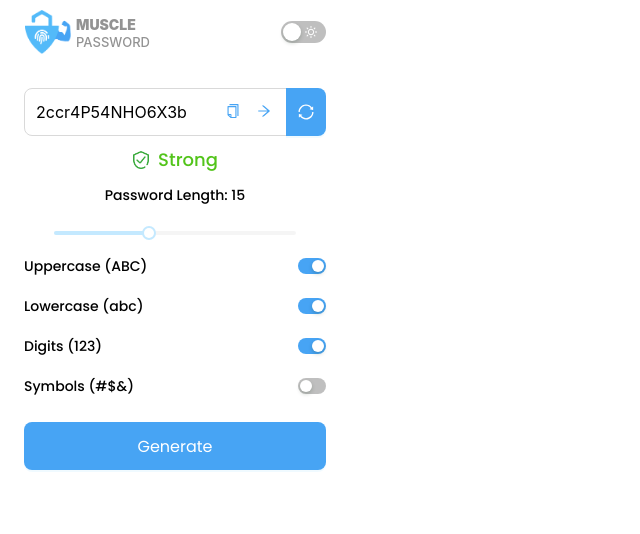
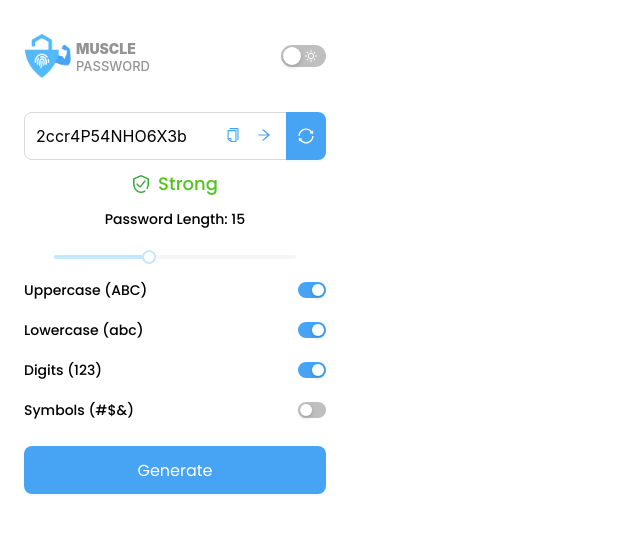
Before and after one commit to musclepassword/chrome-extension, a React (Create React App) app: page / in a window 1280 px wide. Shown: the top 534 px of the page, without its empty margins (0-640 px from the left). Built offline with nearby package versions, Linux system fonts and the light colour scheme.

Commit message:
Fix: Header component style edited

```diff
--- a/src/components/GlobalHeader/index.js
+++ b/src/components/GlobalHeader/index.js
@@ -11,7 +11,7 @@ const GlobalHeader = () => {
 
     const headerStyle = {
         background: isDarkMode ? '#141414' : '#fff',
-        padding: '0 24px',
+        padding: '24px 24px 0 24px',
         height: '64px',
         lineHeight: '64px'
     };
```
Also changed, not shown: public/manifest.json.
